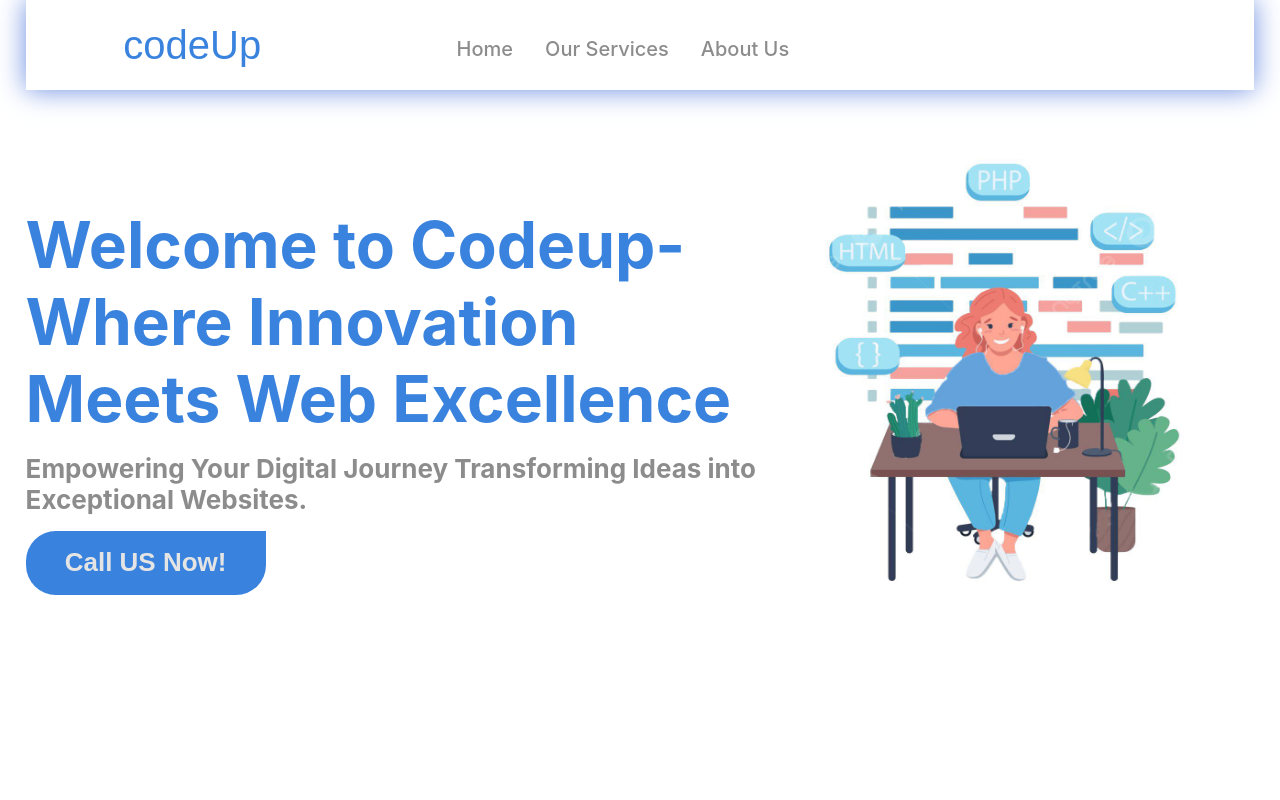
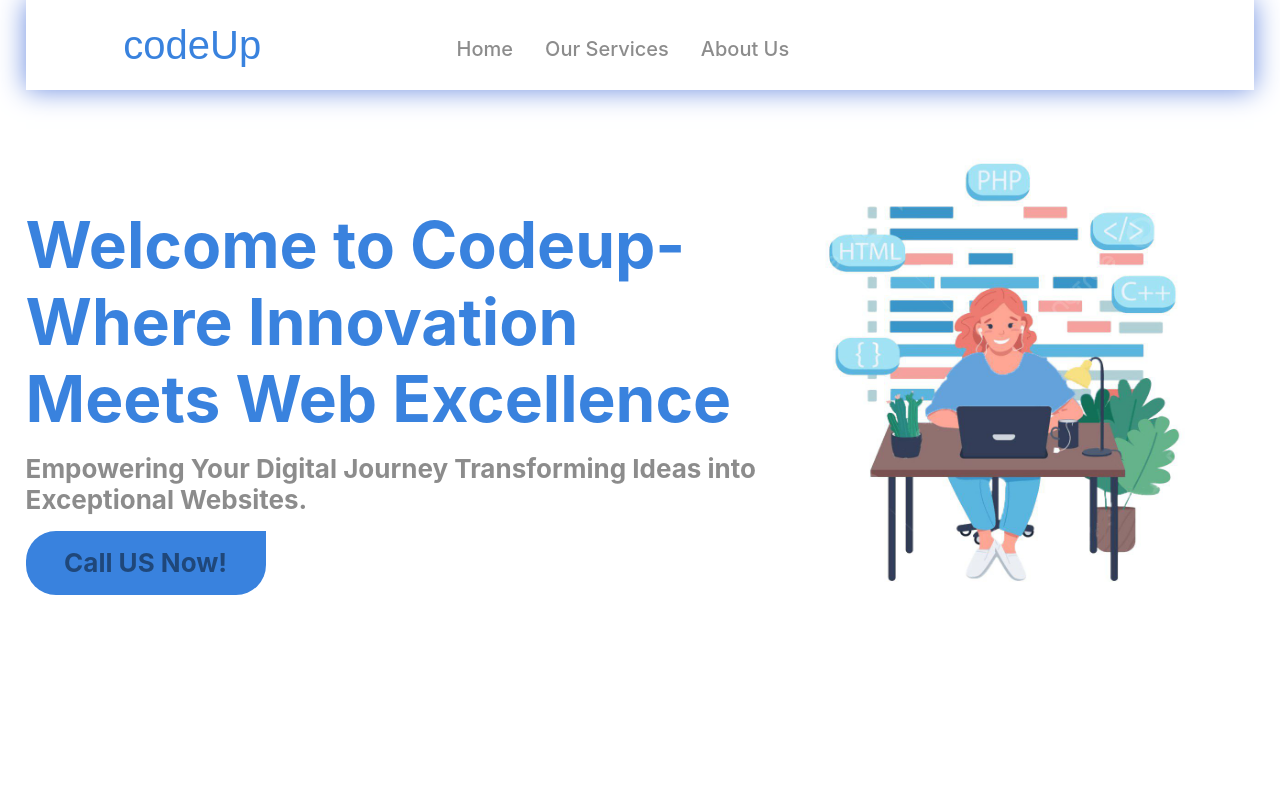
Before and after one commit to RayanAlHassan/codeUp_client, a React (Create React App) app in the folder client/: page / in a window 1280 px wide. Shown: the top 800 px of the page. Built offline with nearby package versions, Linux system fonts and the light colour scheme; a web font is replaced by a local one.

Commit message:
herosection

```diff
--- a/client/src/Component/HeroSection/HeroSection.js
+++ b/client/src/Component/HeroSection/HeroSection.js
@@ -13,14 +13,15 @@
           <p className={style.action}>
             Empowering Your Digital Journey Transforming Ideas into Exceptional
             Websites.{" "}
-            <button className={style.btnaction}>
-              <NavLink
-                to="/"
-                style={{ textDecoration: "none", color: "var(--cream-color" }}
-              >
-                Call US Now!
-              </NavLink>
-            </button>
+            <a
+              className={style.btnaction}
+              href="https://wa.me/76184152"
+              target="_blank"
+              rel="noopener noreferrer"
+            >
+              {" "}
+              Call US Now!
+            </a>
           </p>
         </div>
       </div>
--- a/client/src/Component/HeroSection/HeroSection.module.css
+++ b/client/src/Component/HeroSection/HeroSection.module.css
@@ -54,13 +54,19 @@
 .btnaction {
   background-color: var(--main-blue);
   font-size: 5rem;
+  color: var(--grays-color);
+  text-align: center;
   width: 15rem;
   height: 4rem;
+  display: flex;
   font-size: 26px;
   border: none;
   font-weight: bold;
+  align-items: center;
   border-radius: 30px 0 30px 30px;
   transition: all 0.3s linear;
+  text-decoration: none;
+  justify-content: center;
 }
 .action {
   color: var(--grays-color);
--- a/client/src/Component/OurServices/OurServices.js
+++ b/client/src/Component/OurServices/OurServices.js
@@ -11,7 +11,7 @@
     infinite: true,
     arrows: true,
     autoplaySpeed: 2500,
-    autoplay: false,
+    autoplay: true,
     pauseOnHover: true,
     slidesToShow: 4,
     slidesToScroll: 1,
--- a/client/src/Layout/Footer/Footer.js
+++ b/client/src/Layout/Footer/Footer.js
@@ -94,7 +94,7 @@
                   />
                 </a> */}
                 <a
-                  href="https://wa.me/76184152"
+                  href="https://wa.me/76303610"
                   target="_blank"
                   rel="noopener noreferrer"
                 >
```
